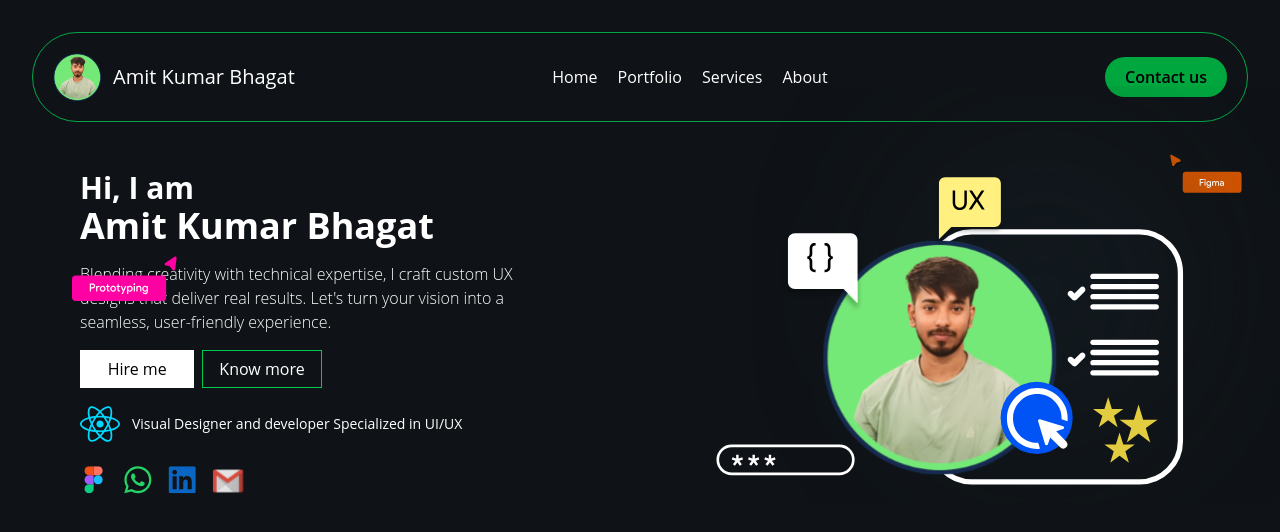
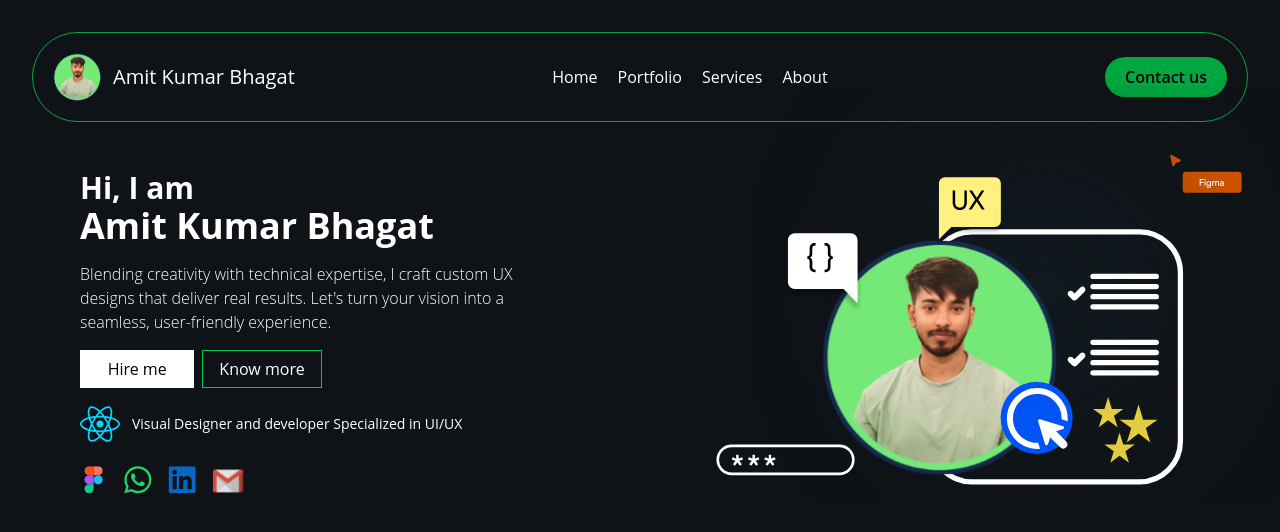
Before and after one commit to Amit-kumar-bhagat/My-portfolio, a React (Vite) app: page / in a window 1280 px wide. Shown: the top 532 px of the page. Built offline with nearby package versions, Linux system fonts and the light colour scheme.

Commit message:
temp: Removed PrototypeIcon import to reset Vercel build

```diff
--- a/src/App.jsx
+++ b/src/App.jsx
@@ -4,14 +4,14 @@ import viteLogo from "/vite.svg";
 import "./App.css";
 import Navigation from "./components/Navigation";
 import Hero from "./components/Hero";
-import PrototypeIcon from "./components/PrototypeIcon";
+// import PrototypeIcon from "./components/PrototypeIcon";
 
 function App() {
   return (
     <>
       <Navigation />
       <Hero />
-      <PrototypeIcon />
+      {/* <PrototypeIcon /> */}
     </>
   );
 }
```
